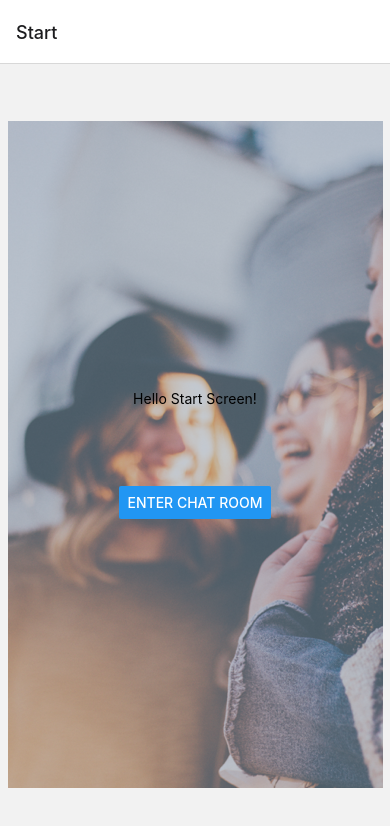
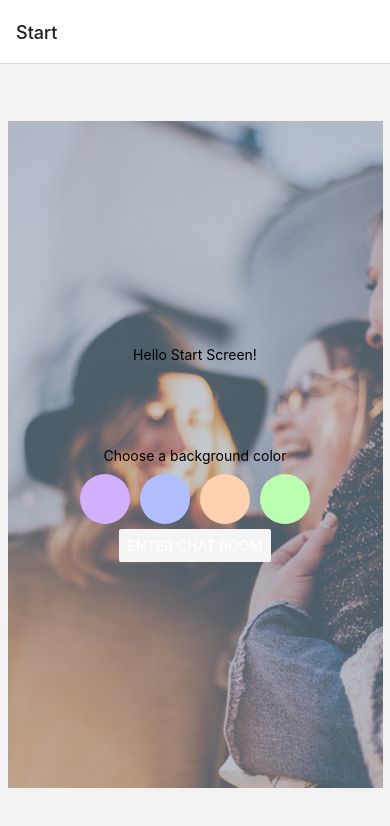
Before and after one commit to SophMe/chat-app, a React Native app: screen /Start in a window 390 px wide. Shown: the top 826 px of the page. Built offline with nearby package versions, Linux system fonts and the light colour scheme.

Commit message:
add option to change bg color via TouchableOpacity

```diff
--- a/components/Chat.js
+++ b/components/Chat.js
@@ -2,14 +2,14 @@ import { useEffect } from "react";
 import { StyleSheet, View, Text } from "react-native";
 
 const Chat = ({ route, navigation }) => {
-  const { name } = route.params;              // extracts value of 'name' parameter from route prop,
+  const { name, color } = route.params;       // extracts value of 'name' and 'color' parameters from route prop,
                                               // params is an object that holds the parameters or data passed to the component during navigation
   useEffect(() => {
     navigation.setOptions({ title: name });   // update navigation title to the value of the 'name' state variable when the component mounts
   }, []);                                     // empty dependency array [] ensures that it runs only once
 
   return (
-    <View style={styles.container}>
+    <View style={[styles.container, { backgroundColor: color }]}>
       <Text>Hello Chat!</Text>
     </View>
   );
--- a/components/Start.js
+++ b/components/Start.js
@@ -1,9 +1,11 @@
 import { useState } from "react";
-import { StyleSheet, View, Text, Button, TextInput, ImageBackground, Image } from "react-native";
+import { StyleSheet, View, Text, Button, TextInput, ImageBackground, Image, TouchableOpacity } from "react-native";
 import appBackground from "../assets/image.png";
 
 const Start = ({ navigation }) => {
   const [name, setName] = useState('');     // initialize state variable named 'name' and function named 'setName' with initial value of an empty string
+  const [color, setColor] = useState('');   // users can change background color with TouchableOpacity
+  const colorOption = [ '#d2b0fe', '#b0befe', '#fed1b0', '#bcfeb0' ]
 
   return (
     <View style={styles.container}>
@@ -20,9 +22,23 @@ const Start = ({ navigation }) => {
         onChangeText={setName}               // value of 'name' state changes according to text input from the user
         placeholder="Type your name here"
       />
+      <View>
+        <Text style={styles.text}>Choose a background color</Text>
+        <View style={styles.colorContainer}>
+          {colorOption.map((colorItem, index) => (
+            <TouchableOpacity
+              key={index}
+              style={[styles.colorOption, { backgroundColor: colorItem }]}
+              onPress={() => setColor(colorItem)}
+            />
+          ))}
+        </View>
+      </View>
+
       <Button
       title="Enter chat room"
-      onPress={() => navigation.navigate('Chat', { name: name })} // object as a second parameter representing the data we want to use in the screen we're transitioning to
+      onPress={() => navigation.navigate('Chat', { name: name, color: color })} // object as a second parameter representing the data we want to use in the screen we're transitioning to
+      color="whitesmoke"
       />
     </View>
   );
@@ -34,15 +50,29 @@ const styles = StyleSheet.create({
     alignItems: 'center',
     justifyContent: 'center',
   },
+  text: {
+    textAlign: 'center',
+    padding: 5
+  },
   textInput: {
     width: '88%',
     padding: 15,
     borderWidth: 1,
     marginTop: 15,
-    marginBottom:15
+    marginBottom: 15
   },
   image: {
     position: 'absolute',
+  },
+  colorContainer: {
+    flexDirection: 'row',
+    justifyContent: 'space-between'
+  },
+  colorOption: {
+    width: 50,
+    height: 50,
+    borderRadius: 25,
+    margin: 5
   }
 });
 
```
